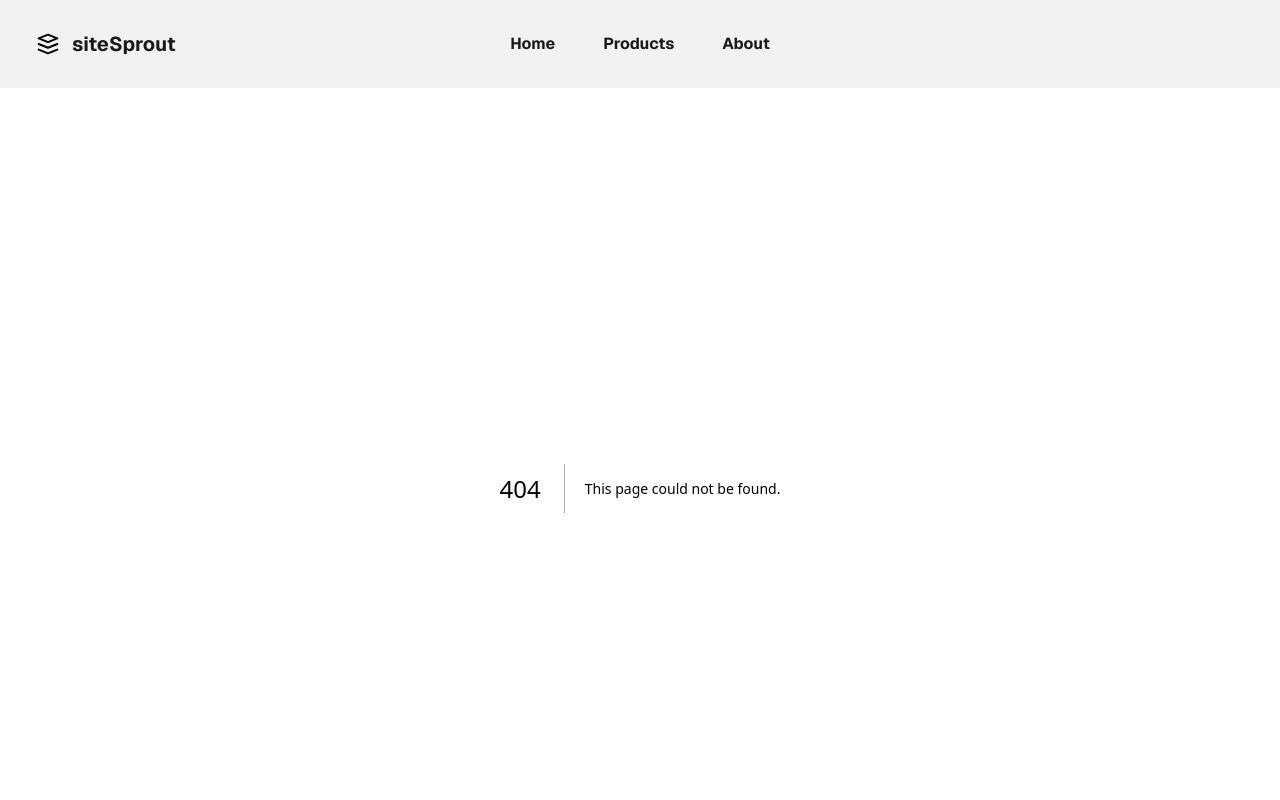
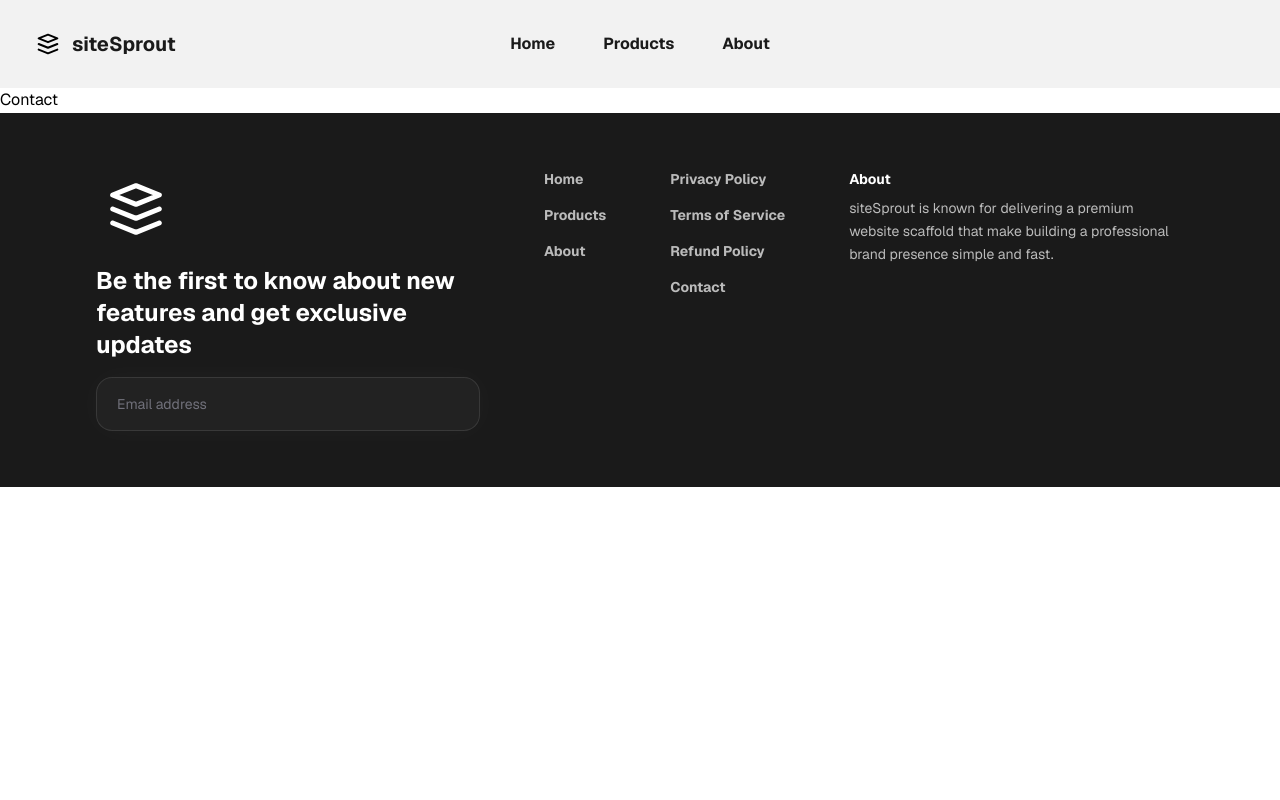
Before and after one commit to rajan-daniel/brandWebsite, a Next.js app: page /contact in a window 1280 px wide. Before the commit this address had no page. Shown: the top 800 px of the page. Built offline with nearby package versions, Linux system fonts and the light colour scheme.

Commit message:
feat: footer

```diff
--- /dev/null
+++ b/app/(legal)/contact/page.tsx
@@ -0,0 +1,5 @@
+export default function Contact() {
+    return(
+        <h1 className="text-black">Contact</h1>
+    );
+}
--- /dev/null
+++ b/app/(legal)/privacy/page.tsx
@@ -0,0 +1,5 @@
+export default function Privacy() {
+    return(
+        <h1 className="text-black">Privacy</h1>
+    );
+}
--- /dev/null
+++ b/app/(legal)/refund/page.tsx
@@ -0,0 +1,5 @@
+export default function Refund() {
+    return(
+        <h1 className="text-black">Refund</h1>
+    );
+}
--- /dev/null
+++ b/app/(legal)/terms/page.tsx
@@ -0,0 +1,5 @@
+export default function Terms() {
+    return(
+        <h1 className="text-black">Terms</h1>
+    );
+}
--- a/app/components/footer.tsx
+++ b/app/components/footer.tsx
@@ -3,19 +3,17 @@ import Link from "next/link";
 
 export function Footer() {
   return (
-    <footer className="w-full border-t bg-[var(--text-color)] py-20 text-sm text-white">
-      <div className="flex w-full px-8 gap-10 justify-between">
-        {/* 1. Email section */}
-        <div className="flex flex-col gap-4 flex-[2] max-w-xl">
+    <footer className="w-full border-t bg-[var(--text-color)] py-14 text-sm text-white">
+      <div className="mx-auto flex w-full max-w-6xl px-8 items-start gap-16">
+        {/* Left Section */}
+        <div className="flex flex-col gap-4 w-full max-w-sm">
           <img
             className="h-20 w-20 object-contain brightness-0 invert"
             src="/logo.svg"
             alt="Logo"
           />
 
-          <h1 className="text-2xl font-bold text-white">
-            {footer.emailLabel}
-          </h1>
+          <h1 className="text-2xl font-bold text-white">{footer.emailLabel}</h1>
 
           <input
             type="email"
@@ -24,24 +22,28 @@ export function Footer() {
           />
         </div>
 
-        {/* 2. Nav */}
-        <nav className="flex flex-col gap-4 flex-1 items-start">
+        {/* Right Group */}
+        <div className="flex gap-16">
+          {/* Nav 1 */}
+          <nav className="flex flex-col gap-4 items-start text-[var(--footer-accent)] font-bold">
             <Link href="/">Home</Link>
             <Link href="/products">Products</Link>
             <Link href="/about">About</Link>
           </nav>
 
-        {/* 3. Nav (duplicate column) */}
-        <nav className="flex flex-col gap-4 flex-1 items-start">
-          <Link href="/">Home</Link>
-          <Link href="/products">Products</Link>
-          <Link href="/about">About</Link>
+          {/* Nav 2 */}
+          <nav className="flex flex-col gap-4 items-start text-[var(--footer-accent)] font-bold">
+            <Link href="/privacy">Privacy Policy</Link>
+            <Link href="/terms">Terms of Service</Link>
+            <Link href="/refund">Refund Policy</Link>
+            <Link href="/contact">Contact</Link>
           </nav>
 
-        {/* 4. About */}
-        <div className="flex flex-col gap-2 flex-1 max-w-xs">
+          {/* About */}
+          <div className="flex flex-col gap-2 max-w-xs">
             <h1 className="font-bold">About</h1>
-          <p className="leading-relaxed">{about.description}</p>
+            <p className="leading-relaxed text-[var(--footer-accent)]">{about.description}</p>
+          </div>
         </div>
       </div>
     </footer>
--- a/app/globals.css
+++ b/app/globals.css
@@ -6,6 +6,7 @@
   --accent-silver: #F2F2F2;
   --text-color: #1A1A1A;
   --accent-text: #E73545;
+  --footer-accent: #BBBBBB;
 }
 
 @theme inline {
```
Lines whose indentation alone changed are shown as unchanged.
